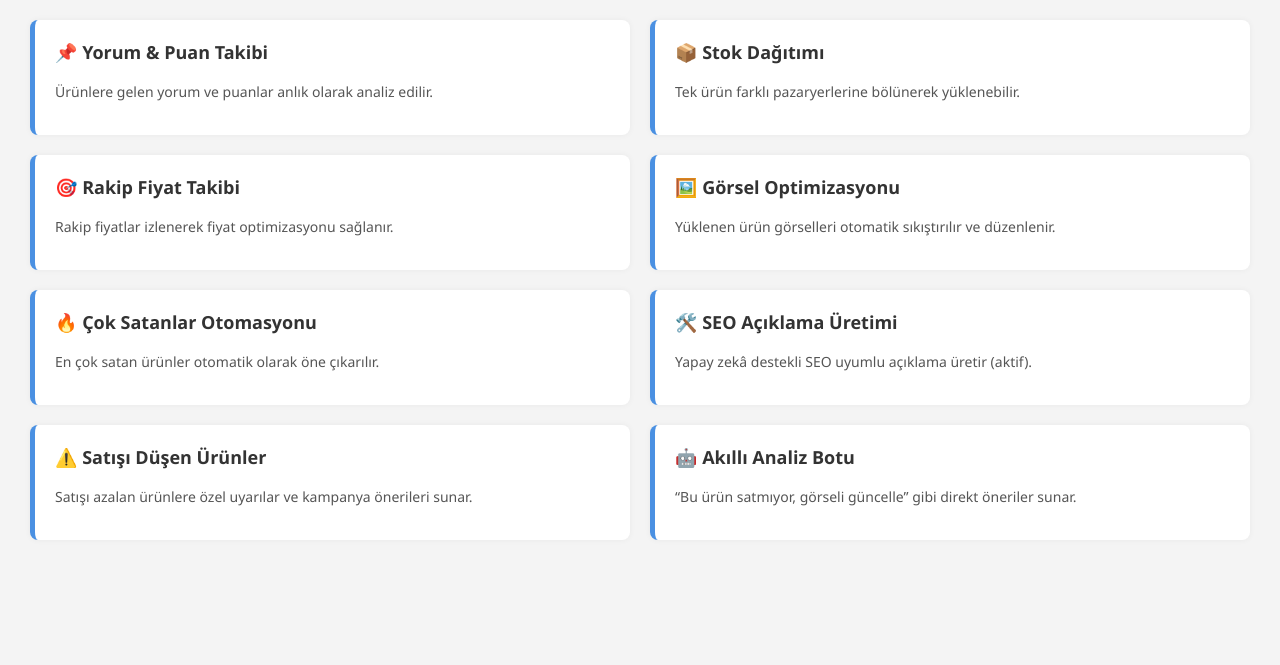
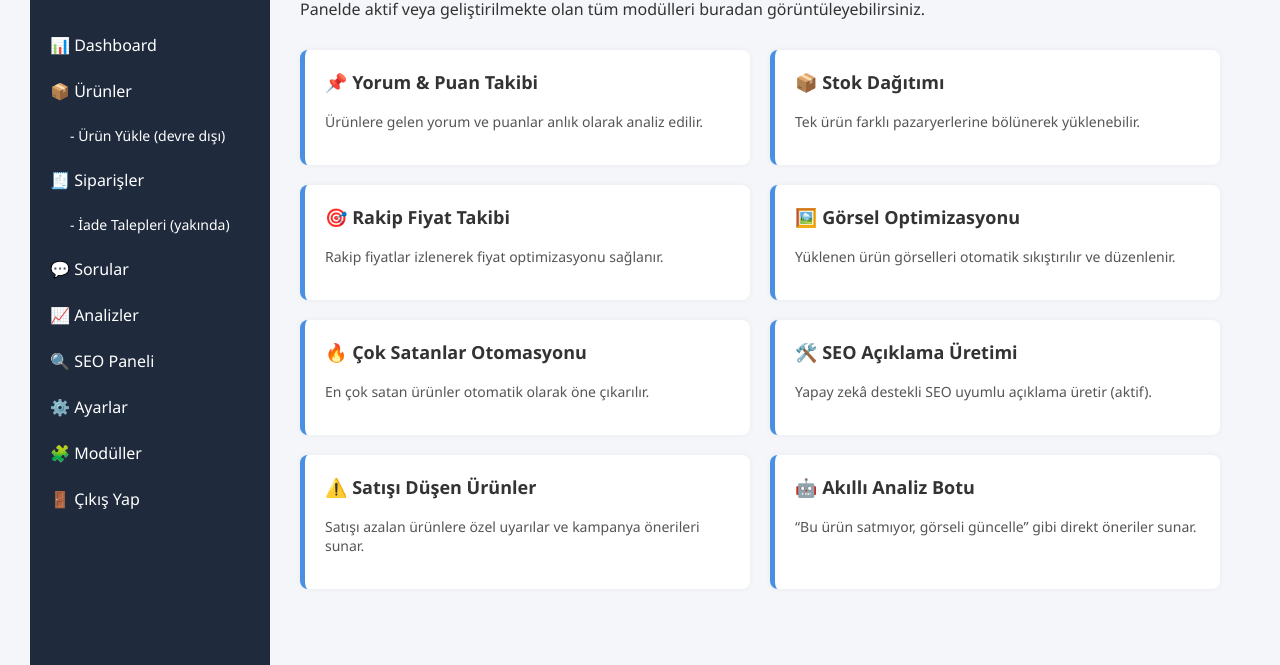
Before and after one commit to SnanCakmak/sirius-panel, a plain HTML site: page moduller.html in a window 1280 px wide. Shown: the part 135-800 px from the top of the page. Drawn offline with Linux system fonts and the light colour scheme.

Commit message:
Update moduller.html

```diff
--- a/moduller.html
+++ b/moduller.html
@@ -1,18 +1,54 @@
 <!DOCTYPE html>
 <html lang="tr">
 <head>
-  <meta charset="UTF-8">
-  <meta name="viewport" content="width=device-width, initial-scale=1.0">
-  <title>Gelişmiş Modüller – Sirius Panel</title>
-  <link rel="stylesheet" href="assets/css/style.css">
+  <meta charset="UTF-8" />
+  <meta name="viewport" content="width=device-width, initial-scale=1.0" />
+  <title>Modüller – Sirius Panel</title>
+  <link rel="stylesheet" href="assets/css/style.css" />
   <style>
+    body {
+      margin: 0;
+      font-family: 'Segoe UI', sans-serif;
+      display: flex;
+      background-color: #f5f6fa;
+    }
+    .sidebar {
+      width: 240px;
+      background-color: #1f2b3d;
+      color: white;
+      height: 100vh;
+      position: fixed;
+      padding-top: 30px;
+    }
+    .sidebar h2 {
+      text-align: center;
+      margin-bottom: 30px;
+    }
+    .sidebar a {
+      display: block;
+      color: white;
+      text-decoration: none;
+      padding: 12px 20px;
+      transition: 0.2s;
+    }
+    .sidebar a:hover {
+      background-color: #3b4a5a;
+    }
+    .sidebar .submenu {
+      padding-left: 20px;
+      font-size: 14px;
+    }
+    .main-content {
+      margin-left: 240px;
+      padding: 30px;
+      width: calc(100% - 240px);
+    }
     .module-grid {
       display: flex;
       flex-wrap: wrap;
       gap: 20px;
       margin-top: 30px;
     }
-
     .module-box {
       background-color: #fff;
       flex: 1 1 calc(33.333% - 20px);
@@ -22,18 +58,15 @@
       box-shadow: 0 0 6px rgba(0,0,0,0.05);
       border-left: 5px solid #4a90e2;
     }
-
     .module-box h3 {
       margin-top: 0;
       font-size: 18px;
       color: #333;
     }
-
     .module-box p {
       color: #555;
       font-size: 14px;
     }
-
     @media (max-width: 768px) {
       .module-box {
         flex: 1 1 100%;
@@ -42,49 +75,63 @@
   </style>
 </head>
 <body>
+  <div class="sidebar">
+    <h2>Sirius Panel</h2>
+    <a href="dashboard.html">📊 Dashboard</a>
+    <a href="urunler.html">📦 Ürünler</a>
+    <div class="submenu">
+      <a href="#">- Ürün Yükle (devre dışı)</a>
+    </div>
+    <a href="siparisler.html">🧾 Siparişler</a>
+    <div class="submenu">
+      <a href="#">- İade Talepleri (yakında)</a>
+    </div>
+    <a href="sorular.html">💬 Sorular</a>
+    <a href="analizler.html">📈 Analizler</a>
+    <a href="seo-panel.html">🔍 SEO Paneli</a>
+    <a href="ayarlar.html">⚙️ Ayarlar</a>
+    <a href="moduller.html">🧩 Modüller</a>
+    <a href="index.html">🚪 Çıkış Yap</a>
+  </div>
+
+  <div class="main-content">
     <h1>🧩 Gelişmiş Modüller</h1>
-  <p>Panelde yakın gelecekte aktif hale gelecek tüm modüller aşağıda listelenmiştir.</p>
+    <p>Panelde aktif veya geliştirilmekte olan tüm modülleri buradan görüntüleyebilirsiniz.</p>
 
     <div class="module-grid">
       <div class="module-box">
         <h3>📌 Yorum & Puan Takibi</h3>
         <p>Ürünlere gelen yorum ve puanlar anlık olarak analiz edilir.</p>
       </div>
-
       <div class="module-box">
         <h3>📦 Stok Dağıtımı</h3>
         <p>Tek ürün farklı pazaryerlerine bölünerek yüklenebilir.</p>
       </div>
-
       <div class="module-box">
         <h3>🎯 Rakip Fiyat Takibi</h3>
         <p>Rakip fiyatlar izlenerek fiyat optimizasyonu sağlanır.</p>
       </div>
-
       <div class="module-box">
         <h3>🖼️ Görsel Optimizasyonu</h3>
         <p>Yüklenen ürün görselleri otomatik sıkıştırılır ve düzenlenir.</p>
       </div>
-
       <div class="module-box">
         <h3>🔥 Çok Satanlar Otomasyonu</h3>
         <p>En çok satan ürünler otomatik olarak öne çıkarılır.</p>
       </div>
-
       <div class="module-box">
         <h3>🛠️ SEO Açıklama Üretimi</h3>
         <p>Yapay zekâ destekli SEO uyumlu açıklama üretir (aktif).</p>
       </div>
-
       <div class="module-box">
         <h3>⚠️ Satışı Düşen Ürünler</h3>
         <p>Satışı azalan ürünlere özel uyarılar ve kampanya önerileri sunar.</p>
       </div>
-
       <div class="module-box">
         <h3>🤖 Akıllı Analiz Botu</h3>
         <p>“Bu ürün satmıyor, görseli güncelle” gibi direkt öneriler sunar.</p>
       </div>
     </div>
+  </div>
 </body>
 </html>
```
Lines whose indentation alone changed are shown as unchanged.
